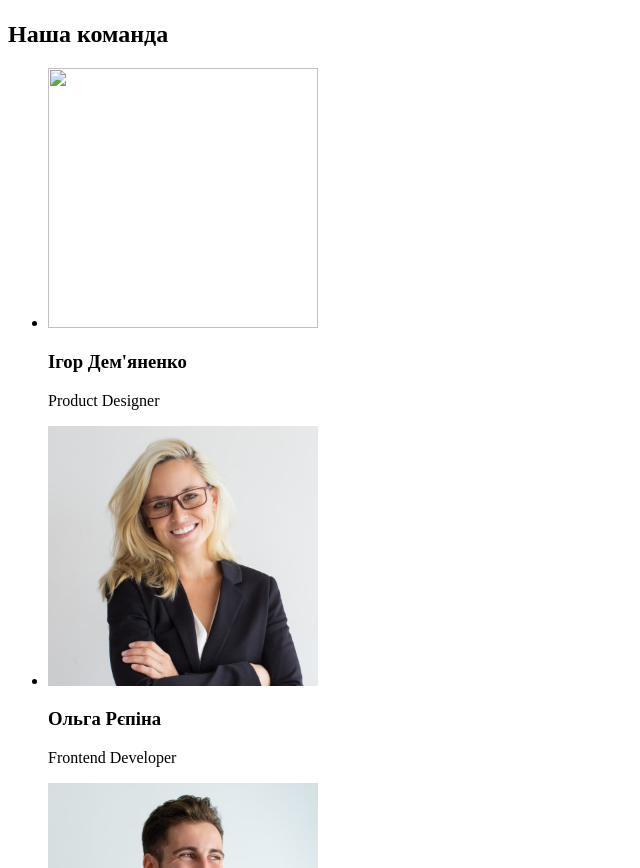
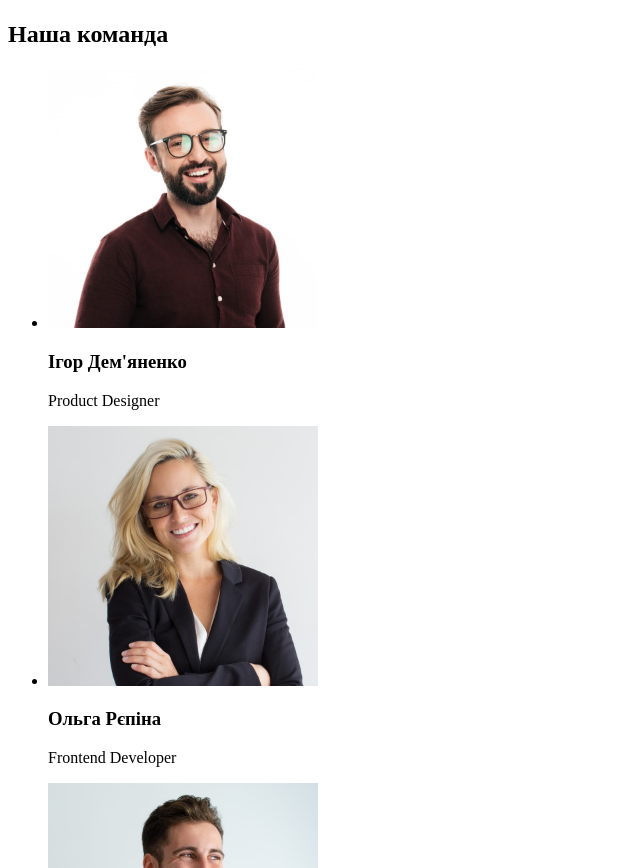
Before and after one commit to solannikovaoksana/-tutorial, a plain HTML site: page index.html in a window 1280 px wide. Shown: the part 1553-2421 px from the top of the page, without its empty margins (0-640 px from the left). Drawn offline with Linux system fonts and the light colour scheme.

Commit message:
зміни в фото

```diff
--- a/index.html
+++ b/index.html
@@ -65,7 +65,7 @@
     <section>
       <h2>Наша команда</h2>
       <ul>
-        <li><img src="./images/igor.jpg alt" хлопець в коричневій сорочці" width="270" height="260">
+        <li><img src="./images/igor.jpg" alt=хлопець в коричневій сорочці" width="270" height="260">
           <h3>Ігор
             Дем'яненко</h3>
           <p>Product Designer</p>
```
